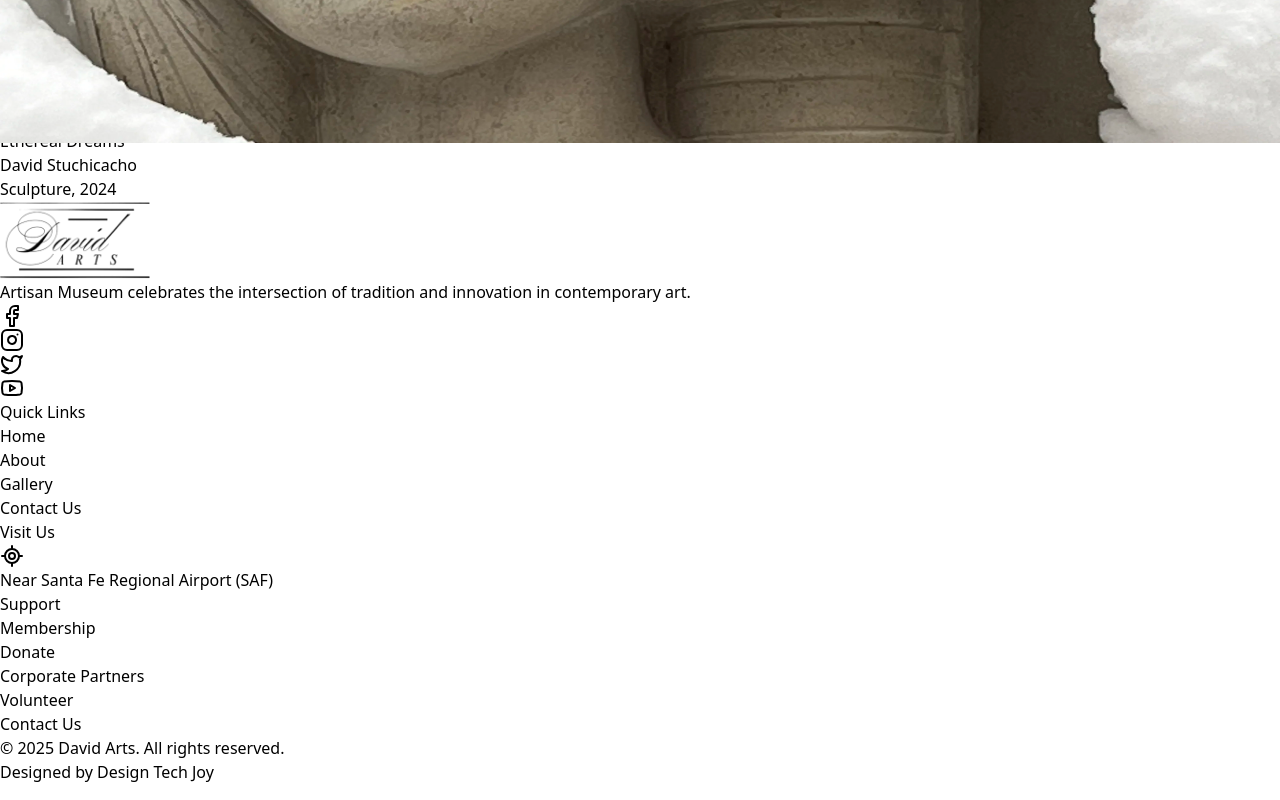
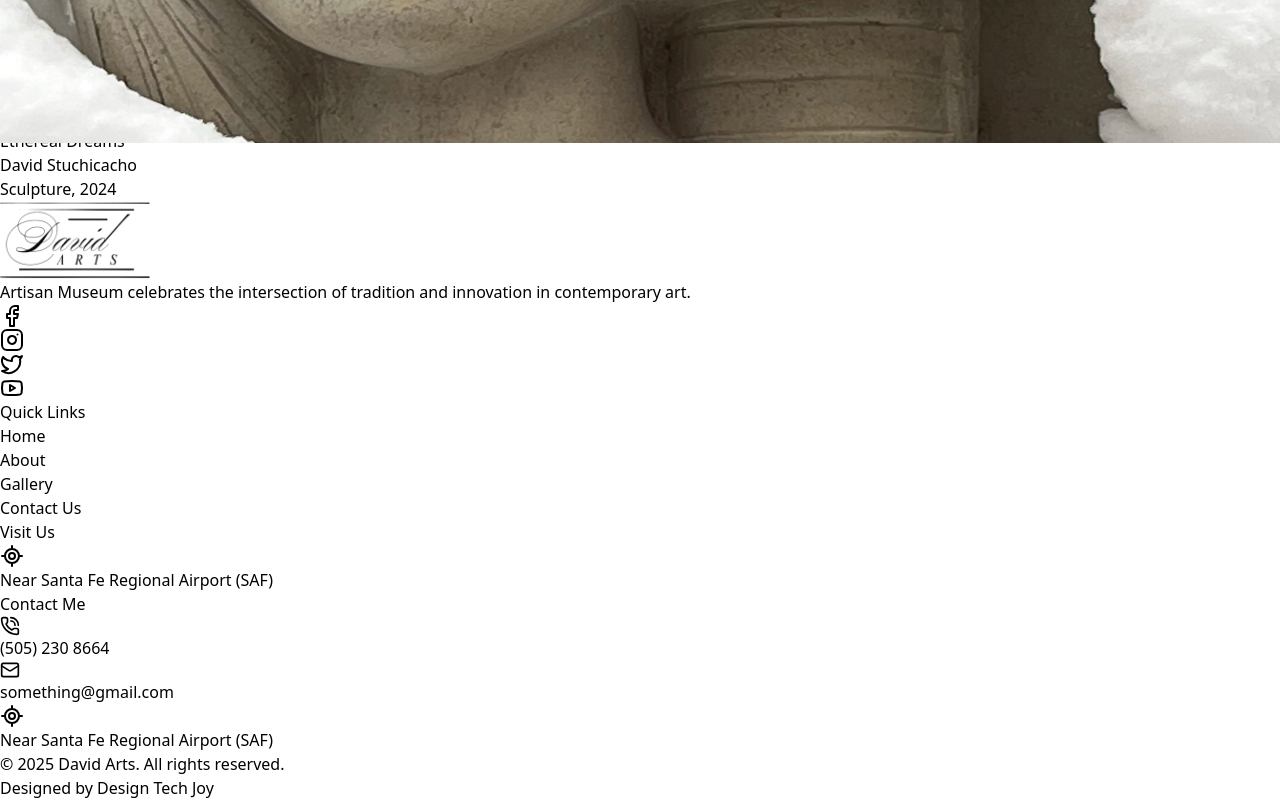
Before and after one commit to shyamkhadka47/david, a Next.js app: page /gallery in a window 1280 px wide. Shown: the part 657-1457 px from the top of the page. Built offline with nearby package versions, Linux system fonts and the light colour scheme.

Commit message:
ui adjustment

```diff
--- a/components/Footer.jsx
+++ b/components/Footer.jsx
@@ -3,7 +3,9 @@ import {
   Instagram,
   LocateFixedIcon,
   LocateIcon,
+  MailIcon,
   MapIcon,
+  PhoneCall,
   Twitter,
   Youtube,
 } from "lucide-react";
@@ -23,7 +25,7 @@ const Footer = () => {
         {/* Newsletter Section */}
 
         {/* Main Footer Content */}
-        <div className="grid sm:grid-cols-2 lg:grid-cols-[2fr_1fr_1fr_1fr] gap-12 mb-12">
+        <div className="grid sm:grid-cols-2 lg:grid-cols-[2fr_.7fr_1fr_1fr] gap-12 mb-12">
           {/* Brand */}
           <div>
             <div className=" mb-4 h-[50px]">
@@ -89,9 +91,17 @@ const Footer = () => {
 
           {/* VISIT */}
           <div>
-            <h4 className="font-serif text-lg font-semibold mb-4 lg:ml-5">Visit Us</h4>
+            <h4 className="font-serif text-lg font-semibold mb-4 lg:ml-5">
+              Visit Us
+            </h4>
 
-            <Link href={"https://www.google.com/maps/place/Santa+Fe+Regional+Airport+(SAF)/@35.6095767,-106.0964429,13.82z/data=!4m6!3m5!1s0x87185c170a015af9:0xe3da6899243d7560!8m2!3d35.6182563!4d-106.0845315!16zL20vMDZzamRj?entry=ttu&g_ep=EgoyMDI1MTExMi4wIKXMDSoASAFQAw%3D%3D"} target="__blank" className="flex items-start justify-start gap-2 ">
+            <Link
+              href={
+                "https://www.google.com/maps/place/Santa+Fe+Regional+Airport+(SAF)/@35.6095767,-106.0964429,13.82z/data=!4m6!3m5!1s0x87185c170a015af9:0xe3da6899243d7560!8m2!3d35.6182563!4d-106.0845315!16zL20vMDZzamRj?entry=ttu&g_ep=EgoyMDI1MTExMi4wIKXMDSoASAFQAw%3D%3D"
+              }
+              target="__blank"
+              className="flex items-start justify-start gap-2 hover:text-museum-gold "
+            >
               {" "}
               <LocateFixedIcon />{" "}
               <span> Near Santa Fe Regional Airport (SAF)</span>
@@ -100,47 +110,39 @@ const Footer = () => {
 
           {/* CONTACT ME */}
           <div>
-            <h4 className="font-serif text-lg font-semibold mb-4">Support</h4>
+            <h4 className="font-serif text-lg font-semibold mb-4">
+              Contact Me
+            </h4>
             <ul className="space-y-2 text-sm text-black/70">
               <li>
                 <a
-                  href="#"
-                  className="hover:text-museum-gold transition-colors"
+                  href="tel:5052308664"
+                  className="hover:text-museum-gold transition-colors flex items-start gap-2"
                 >
-                  Membership
+                  <PhoneCall size={20} /> <span>{`(505) 230 8664`}</span>
                 </a>
               </li>
               <li>
                 <a
-                  href="#"
-                  className="hover:text-museum-gold transition-colors"
+                  href="mailto:something@gmail.com"
+                  className="hover:text-museum-gold transition-colors flex items-start gap-2"
                 >
-                  Donate
+                  <MailIcon size={20} /> <span>something@gmail.com</span>
                 </a>
               </li>
               <li>
-                <a
-                  href="#"
-                  className="hover:text-museum-gold transition-colors"
+                {" "}
+                <Link
+                  href={
+                    "https://www.google.com/maps/place/Santa+Fe+Regional+Airport+(SAF)/@35.6095767,-106.0964429,13.82z/data=!4m6!3m5!1s0x87185c170a015af9:0xe3da6899243d7560!8m2!3d35.6182563!4d-106.0845315!16zL20vMDZzamRj?entry=ttu&g_ep=EgoyMDI1MTExMi4wIKXMDSoASAFQAw%3D%3D"
+                  }
+                  target="__blank"
+                  className="flex items-start justify-start gap-2 hover:text-museum-gold "
                 >
-                  Corporate Partners
-                </a>
-              </li>
-              <li>
-                <a
-                  href="#"
-                  className="hover:text-museum-gold transition-colors"
-                >
-                  Volunteer
-                </a>
-              </li>
-              <li>
-                <a
-                  href="#"
-                  className="hover:text-museum-gold transition-colors"
-                >
-                  Contact Us
-                </a>
+                  {" "}
+                  <LocateFixedIcon />{" "}
+                  <span> Near Santa Fe Regional Airport (SAF)</span>
+                </Link>
               </li>
             </ul>
           </div>
--- a/components/GalleryPage.jsx
+++ b/components/GalleryPage.jsx
@@ -1,7 +1,7 @@
 "use client";
 
 import Image from "next/image";
-import Link from "next/link";
+
 import Banner from "./Banner";
 
 export default function GalleryPage() {
@@ -61,10 +61,7 @@ export default function GalleryPage() {
       <Banner />
       <section className="pt-16 pb-16 bg-white  ">
         <div className="container mx-auto px-[5%] md:px-[10%]">
-          <h1
-            className="text-4xl md:text-5xl font-serif mb-8 text-center"
-
-          >
+          <h1 className="text-4xl md:text-5xl font-serif mb-8 text-center">
             About Our Gallery
           </h1>
           <p className="text-center text-xl font-serif ">
@@ -76,12 +73,7 @@ export default function GalleryPage() {
 
           <div className="grid grid-cols-1 md:grid-cols-2 lg:grid-cols-3 gap-12  my-20">
             {sculptures.map((sculpture, index) => (
-              <div
-                key={sculpture.id}
-                className="group cursor-pointer"
-
-              >
-                <Link href={`/sculpture/${sculpture.id}`}>
+              <div key={sculpture.id} className="group cursor-pointer">
                 <div className="relative aspect-[3/4] overflow-hidden mb-6">
                   <Image
                     src={`${sculpture.image}`}
@@ -96,14 +88,11 @@ export default function GalleryPage() {
                     </span>
                   </div>
                 </div>
-                  <h3 className="text-2xl font-serif mb-2">
-                    {sculpture.title}
-                  </h3>
+                <h3 className="text-2xl font-serif mb-2">{sculpture.title}</h3>
                 <p className="text-gray-600">{sculpture.artist}</p>
                 <p className="text-gray-500">
                   {sculpture.category}, {sculpture.year}
                 </p>
-                </Link>
               </div>
             ))}
           </div>
```
Also changed, not shown: app/sculpture/[id]/page.jsx (deleted, +0 -11 lines). Lines whose indentation alone changed are shown as unchanged.
